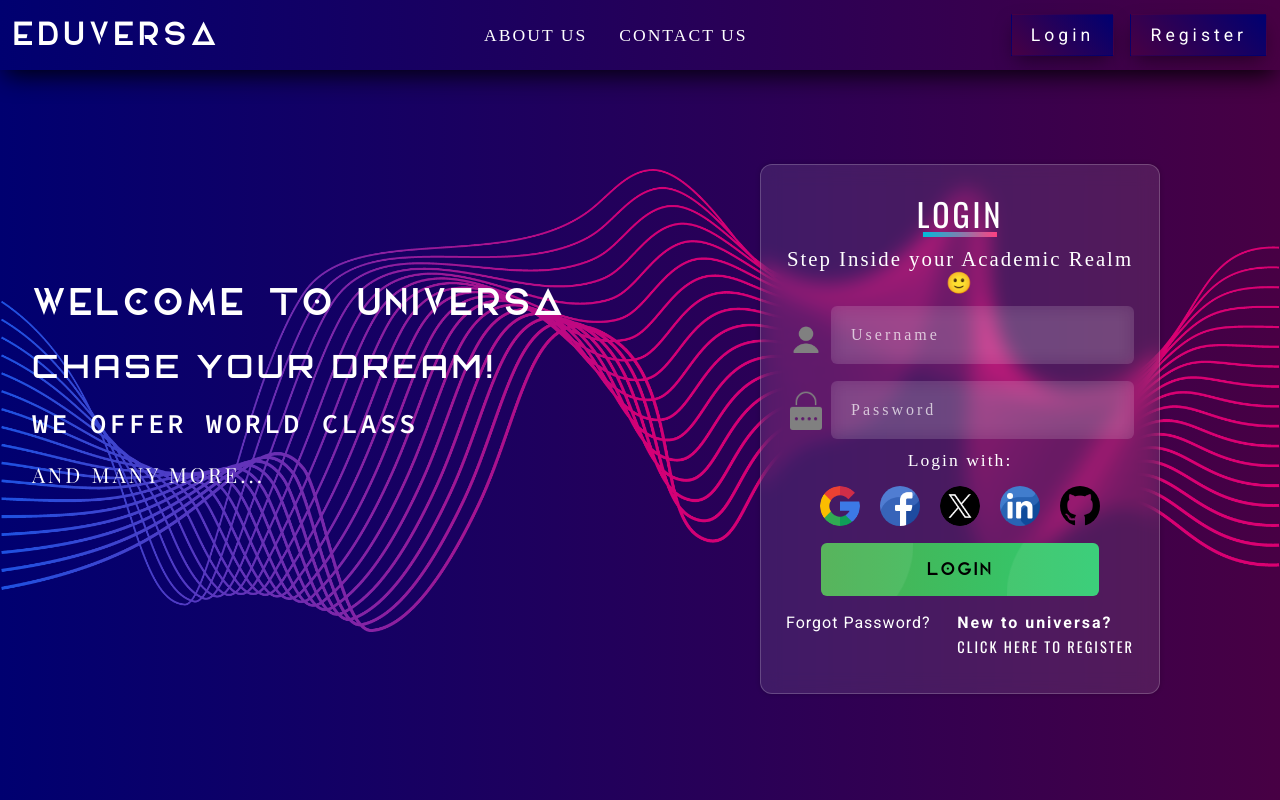
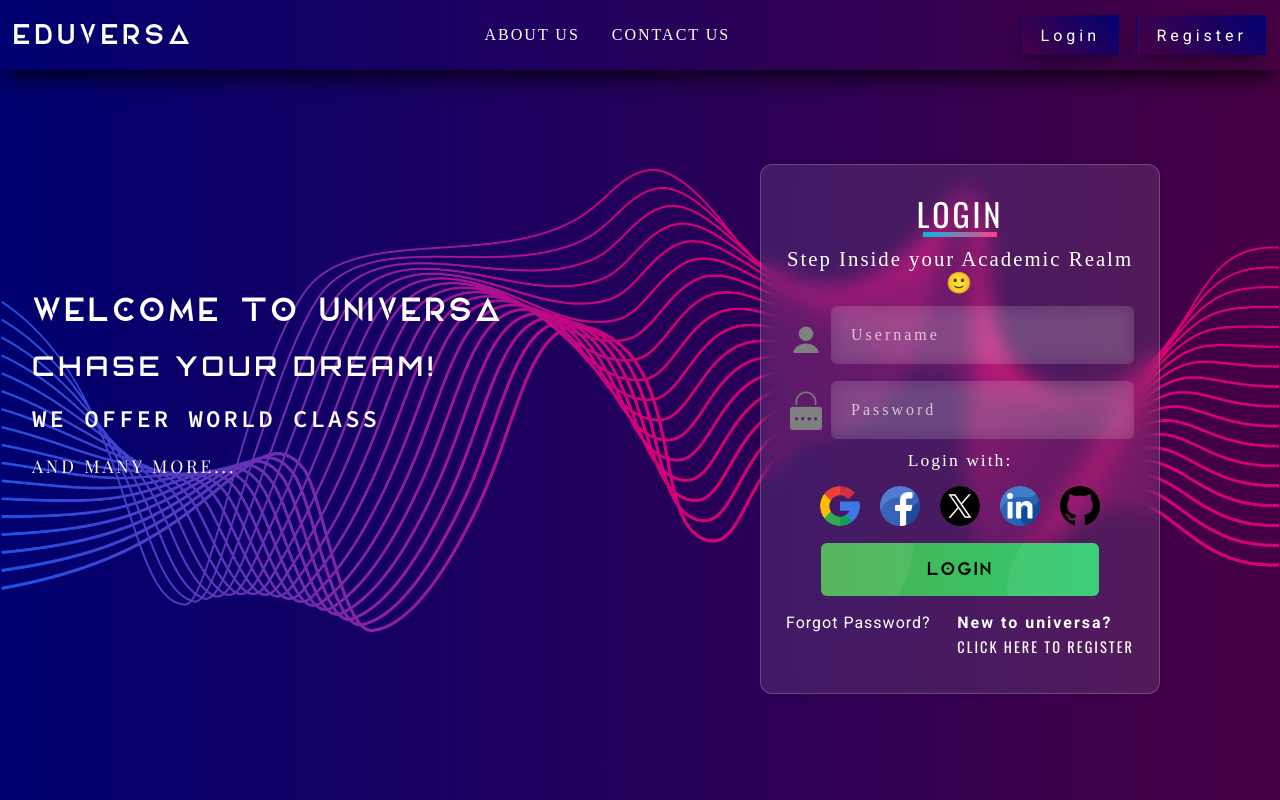
Before and after one commit to eduversa/eduversa.github.io, a Next.js app: page / in a window 1280 px wide. Built offline with nearby package versions, Linux system fonts and the light colour scheme; a web font is replaced by a local one.

Commit message:
navbar fix

```diff
--- a/styles/containers/landing_navbar.scss
+++ b/styles/containers/landing_navbar.scss
@@ -72,6 +72,7 @@
     @media (max-width: $breakpoint-desktop-wide) {
     }
     @media (max-width: $breakpoint-desktop) {
+      font-size: var(--font-8);
     }
     @media (max-width: $breakpoint-large-tablet) {
     }
@@ -117,6 +118,7 @@
         @media (max-width: $breakpoint-desktop-wide) {
         }
         @media (max-width: $breakpoint-desktop) {
+          font-size: var(--font-12);
         }
         @media (max-width: $breakpoint-large-tablet) {
         }
@@ -206,6 +208,7 @@
       @media (max-width: $breakpoint-desktop-wide) {
       }
       @media (max-width: $breakpoint-desktop) {
+        font-size: var(--font-12);
       }
       @media (max-width: $breakpoint-large-tablet) {
       }
--- a/styles/pages/_homepage.scss
+++ b/styles/pages/_homepage.scss
@@ -49,6 +49,7 @@
       @media (max-width: $breakpoint-desktop-wide) {
       }
       @media (max-width: $breakpoint-desktop) {
+        font-size: var(--font-7);
       }
       @media (max-width: $breakpoint-large-tablet) {
         font-size: var(--font-7);
@@ -72,6 +73,7 @@
       @media (max-width: $breakpoint-desktop-wide) {
       }
       @media (max-width: $breakpoint-desktop) {
+        font-size: var(--font-8);
       }
       @media (max-width: $breakpoint-large-tablet) {
         font-size: var(--font-8);
@@ -97,6 +99,7 @@
         @media (max-width: $breakpoint-desktop-wide) {
         }
         @media (max-width: $breakpoint-desktop) {
+          font-size: var(--font-9);
         }
         @media (max-width: $breakpoint-large-tablet) {
           font-size: var(--font-9);
@@ -116,6 +119,7 @@
         @media (max-width: $breakpoint-desktop-wide) {
         }
         @media (max-width: $breakpoint-desktop) {
+          font-size: var(--font-11);
         }
         @media (max-width: $breakpoint-large-tablet) {
           font-size: var(--font-11);
```
